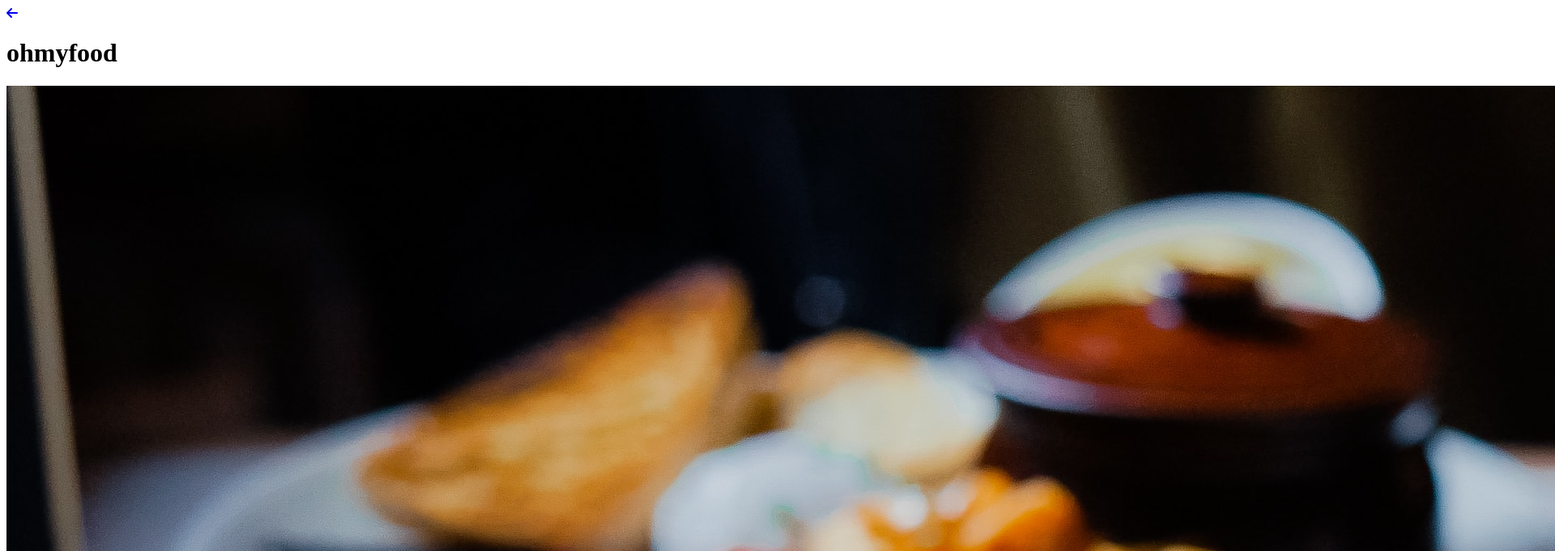
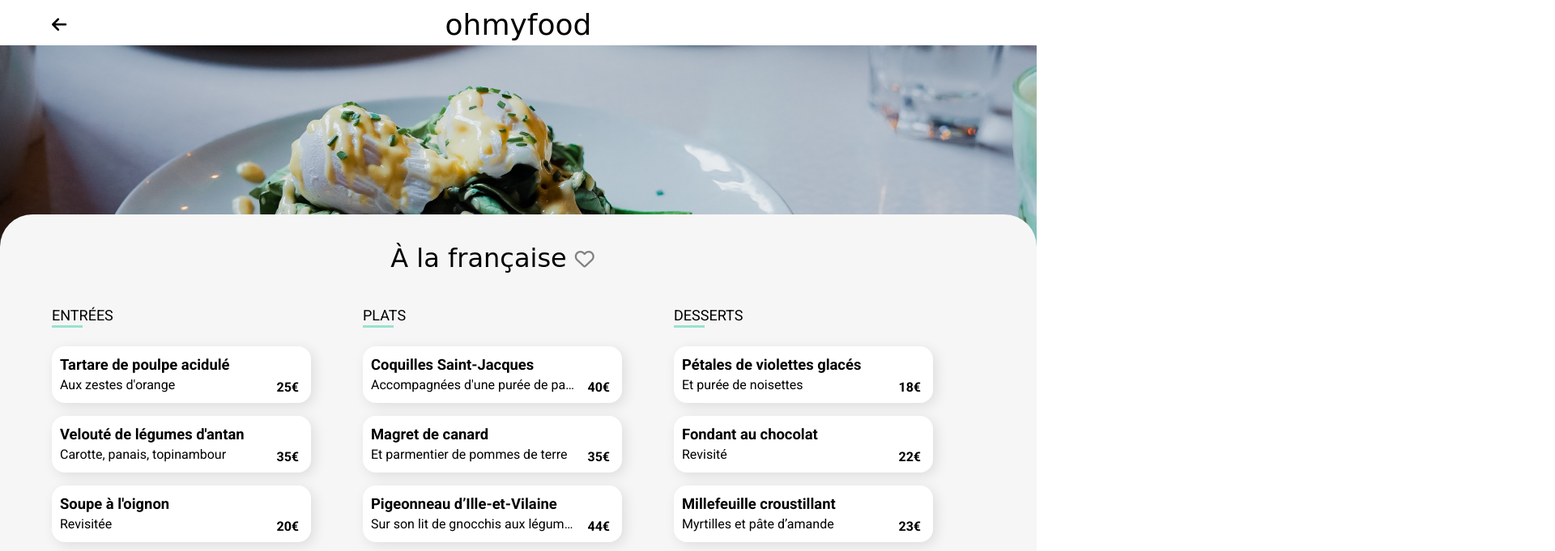
Before and after one commit to Dalifo/OhMyFood, a website: page html/a-la-francaise.html in a window 1280 px wide. Shown: the top 681 px of the page at 81% size, 1920 px wide, since content can reach past the window. Drawn offline with nearby package versions, Linux system fonts and the light colour scheme; files that its build step writes are made by us from their sources; the site is published under a folder, as on GitHub Pages, so addresses that start at the root find nothing; a web font is replaced by a local one.

Commit message:
Site final

```diff
--- a/html/a-la-francaise.html
+++ b/html/a-la-francaise.html
@@ -5,8 +5,8 @@
     <meta name="viewport" content="width=device-width, initial-scale=1" />
     <title>OhMyFood</title>
     <meta name="description" content="" />
-    <link rel="stylesheet" type="text/css" href="/public/css/normalize.css" />
-    <link rel="stylesheet" type="text/css" href="/public/css/style.css" />
+    <link rel="stylesheet" type="text/css" href="../public/css/normalize.css" />
+    <link rel="stylesheet" type="text/css" href="../public/css/style.css" />
     <style>
         @import url('https://fonts.googleapis.com/css2?family=Roboto:ital,wght@0,100;0,300;0,400;0,500;0,700;0,900;1,100;1,300;1,400;1,500;1,700;1,900&family=Shrikhand&display=swap');
         </style>
@@ -20,7 +20,7 @@
 
   <body>
     <header>
-        <a href="/index.html"><i class="fa-solid fa-arrow-left"></i></a>
+        <a href="../index.html"><i class="fa-solid fa-arrow-left"></i></a>
         <h1>ohmyfood</h1>
     </header>
 
--- a/html/la-note-enchantee.html
+++ b/html/la-note-enchantee.html
@@ -5,8 +5,8 @@
     <meta name="viewport" content="width=device-width, initial-scale=1" />
     <title>OhMyFood</title>
     <meta name="description" content="" />
-    <link rel="stylesheet" type="text/css" href="/public/css/normalize.css" />
-    <link rel="stylesheet" type="text/css" href="/public/css/style.css" />
+    <link rel="stylesheet" type="text/css" href="../public/css/normalize.css" />
+    <link rel="stylesheet" type="text/css" href="../public/css/style.css" />
     <style>
         @import url('https://fonts.googleapis.com/css2?family=Roboto:ital,wght@0,100;0,300;0,400;0,500;0,700;0,900;1,100;1,300;1,400;1,500;1,700;1,900&family=Shrikhand&display=swap');
         </style>
@@ -17,7 +17,7 @@
   </head>
   <body>
     <header>
-        <a href="/index.html"><i class="fa-solid fa-arrow-left"></i></a>
+        <a href="../index.html"><i class="fa-solid fa-arrow-left"></i></a>
         <h1>ohmyfood</h1>
     </header>
 
```
Also changed, not shown: html/la-palette-du-gout.html (+3 -3 lines), html/le-delice-des-sens.html (+3 -3 lines), index.html (+4 -4 lines).
